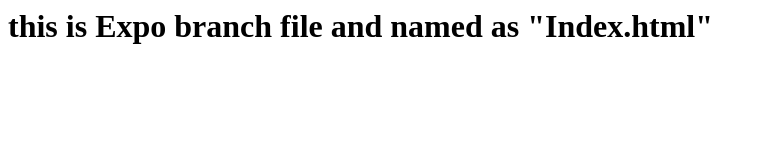
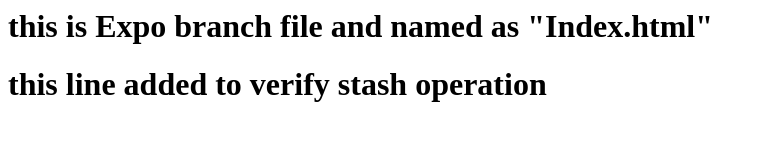
Before and after one commit to nileshwanare1/Git_Practise, a plain HTML site: page index.html in a window 1280 px wide. Shown: the whole page, without its empty margins (0-765 px from the left). Drawn offline with Linux system fonts and the light colour scheme.

Commit message:
index.html file changes added

```diff
--- a/index.html
+++ b/index.html
@@ -1,6 +1,7 @@
 <html>
 	<head>
 		<h1>this is Expo branch file and named as "Index.html"</h1>
+		<h1>this line added to verify stash operation</h1>
 	</head>
 
 </html>
```
